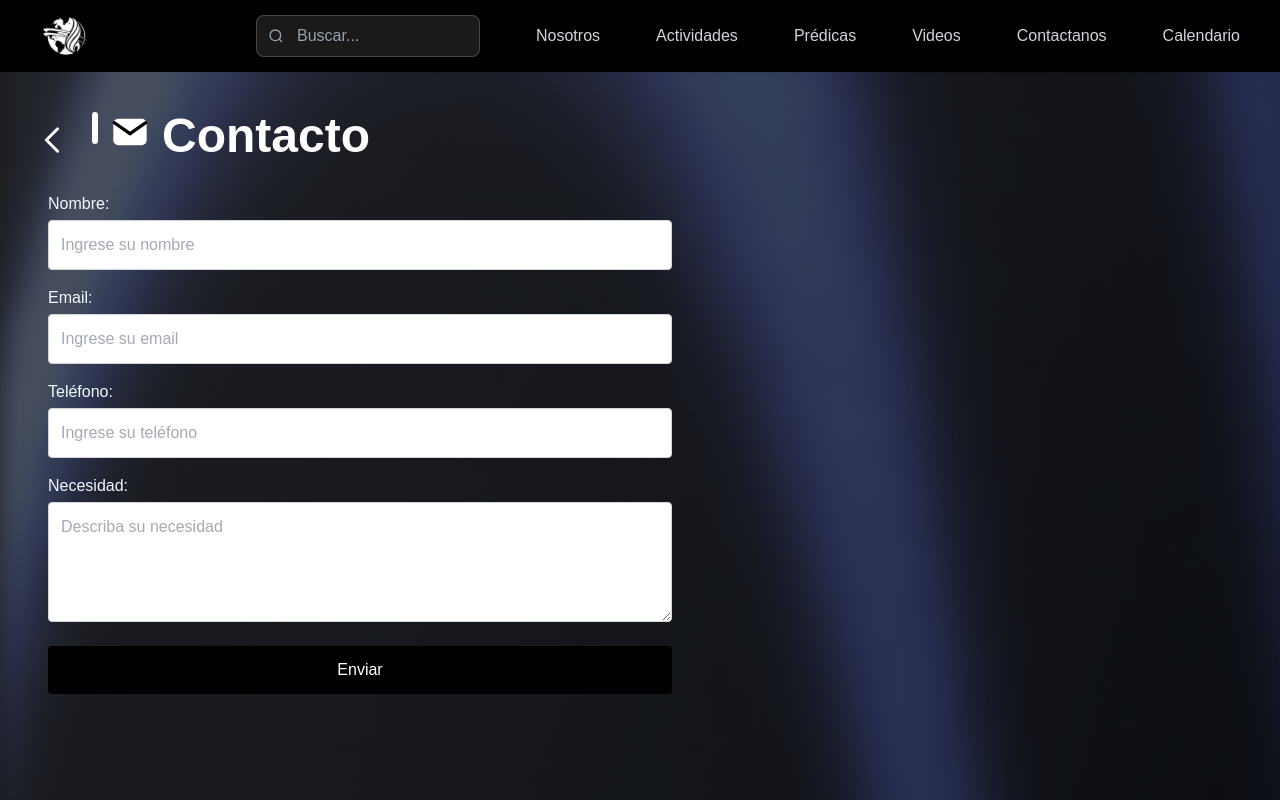
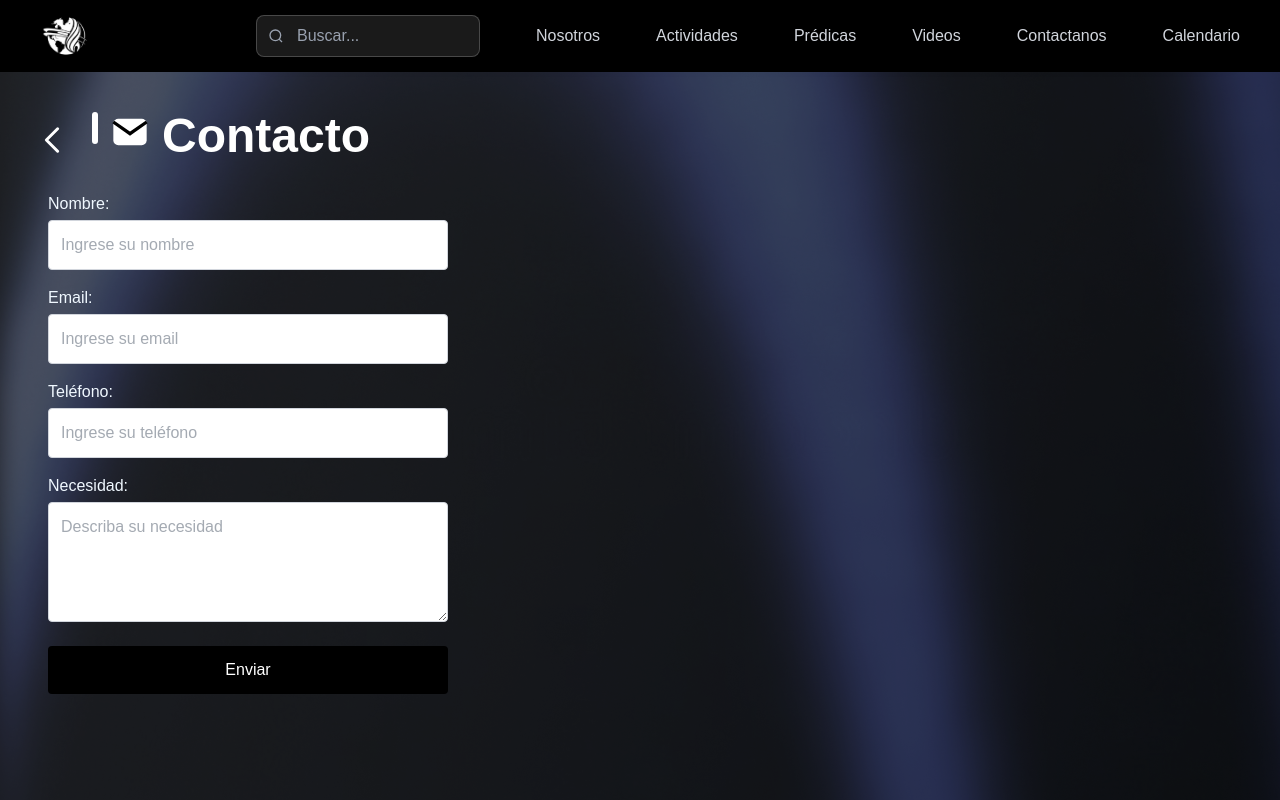
Before and after one commit to agustiinaferraro/maimo-prog3-2025-tpfinal-ferraro, a Next.js app: page /contactanos in a window 1280 px wide. Shown: the top 800 px of the page. Built offline with nearby package versions, Linux system fonts and the light colour scheme; no server answers.

Commit message:
fix: menos bottom margin calendario, max-w-md en formulario contacto

```diff
--- a/src/app/components/Calendario.js
+++ b/src/app/components/Calendario.js
@@ -17,7 +17,7 @@ const Calendario = () => {
   return (
     <>
       <div className="flex items-start justify-start">
-        <div className="relative max-w-lg w-full m-5 ml-0 group">
+        <div className="relative max-w-lg w-full mt-5 mr-5 mb-2 ml-0 group">
           <img
             src={imgSrc}
             alt="Calendario"
--- a/src/app/contactanos/page.js
+++ b/src/app/contactanos/page.js
@@ -65,7 +65,7 @@ const Contacto = () => {
           </svg>
           <h3 className="text-4xl sm:text-5xl font-bold text-white">Contacto</h3>
         </div>
-        <div className="max-w-2xl mb-8 px-4 sm:px-6">
+        <div className="max-w-md mb-8 px-4 sm:px-6">
         <form onSubmit={handleSubmit} className="flex flex-col gap-4">
           {/* Campos */}
           <label className="flex flex-col">
```
